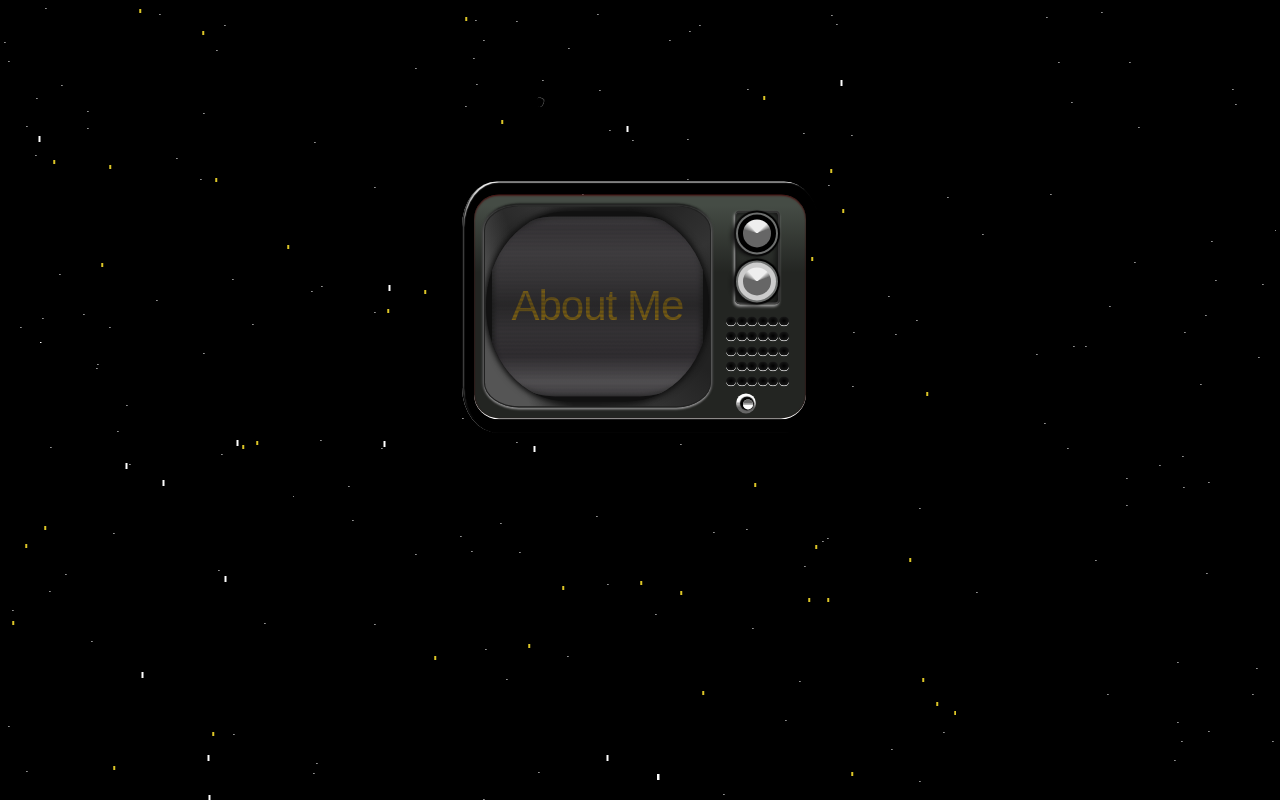
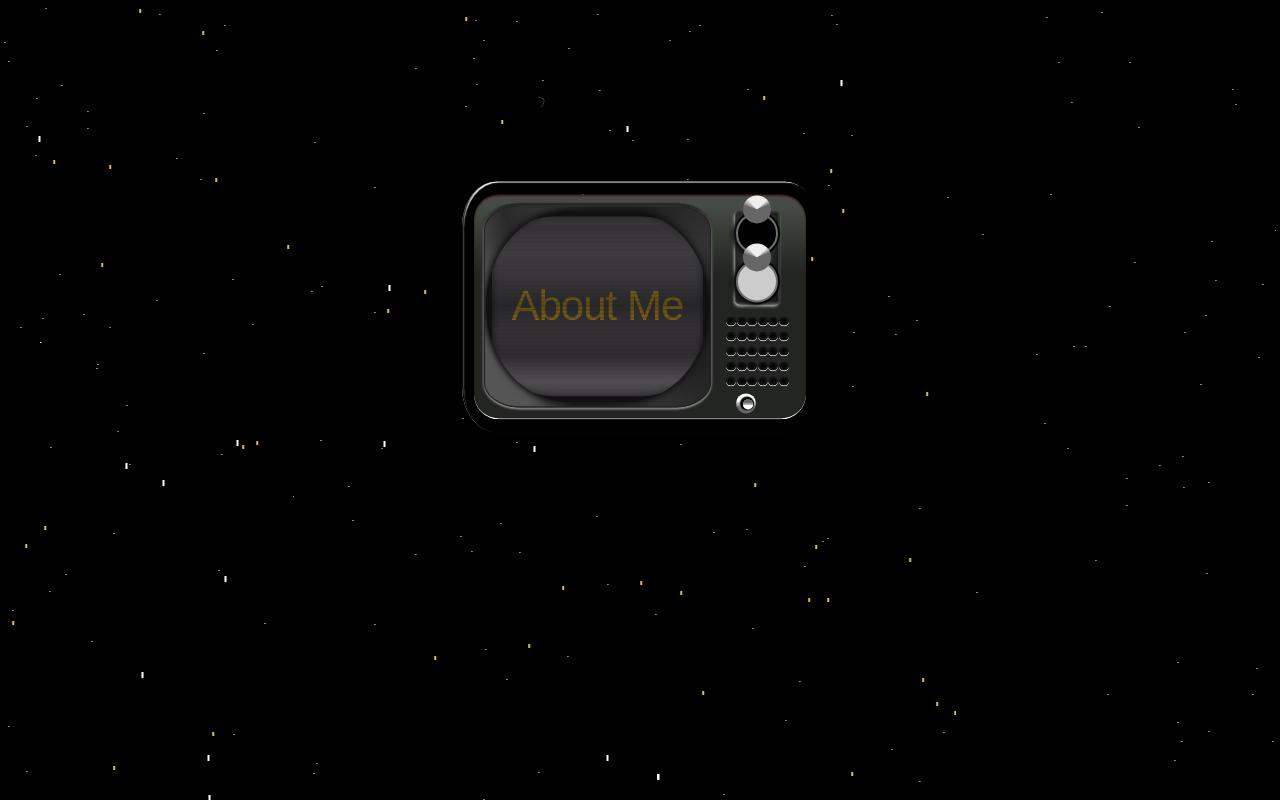
Before and after one commit to ashinpaul/portfolio, a React (Create React App) app in the folder portfolio/: page /third in a window 1280 px wide. Built offline with nearby package versions, Linux system fonts and the light colour scheme; the HTML template or start-up script is replaced by a standard one; a web font is replaced by a local one.

Commit message:
selector button

```diff
--- a/portfolio/src/css/tv.css
+++ b/portfolio/src/css/tv.css
@@ -266,6 +266,7 @@ body {
               & .dial-core {
                 width: 28px;
                 height: 28px;
+                margin-bottom: 6vh;
                 border-radius: 50%;
                 background: conic-gradient(#eee 0deg 45deg, #666 70deg 285deg, #eee 320deg);
                 position: absolute;
```
